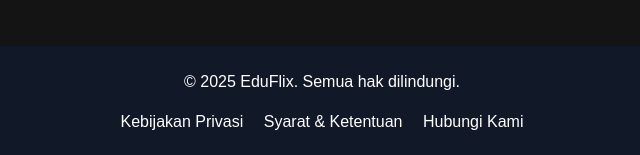
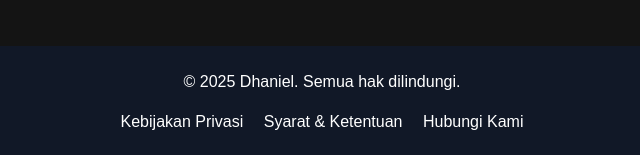
Before and after one commit to DaniellPanggabean/web-bing, a plain HTML site: page index.html in a window 1280 px wide. Shown: the part 1786-1941 px from the top of the page, 318-958 px from the left. Drawn offline with nearby package versions, Linux system fonts and the light colour scheme.

Commit message:
Update index.html

```diff
--- a/index.html
+++ b/index.html
@@ -761,7 +761,7 @@
     <!-- Footer -->
     <footer class="bg-gray-900 py-6">
         <div class="container mx-auto text-center">
-            <p class="text-base">© 2025 EduFlix. Semua hak dilindungi.</p> <!-- Increased footer text -->
+            <p class="text-base">© 2025 Dhaniel. Semua hak dilindungi.</p> <!-- Increased footer text -->
             <div class="mt-4 space-x-4 text-base"> <!-- Increased link text -->
                 <a href="#" class="hover:text-red-600">Kebijakan Privasi</a>
                 <a href="#" class="hover:text-red-600">Syarat & Ketentuan</a>
```
